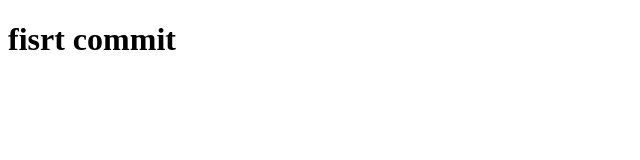
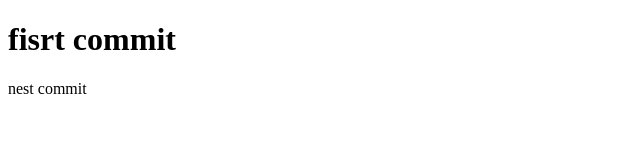
Before and after one commit to Intereasy/test, a plain HTML site: page index.html in a window 1280 px wide. Shown: the full height of the page, 0-640 px from the left. Drawn offline with Linux system fonts and the light colour scheme.

Commit message:
next commit

```diff
--- a/index.html
+++ b/index.html
@@ -9,5 +9,6 @@
     <body>
         <header>
             <h1> fisrt commit</h1>
+            <p>nest commit</p>
         </header>
     </body>
```
